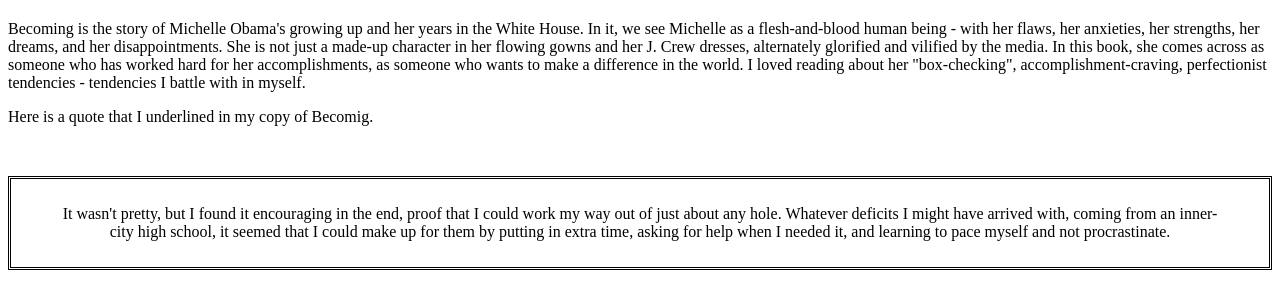
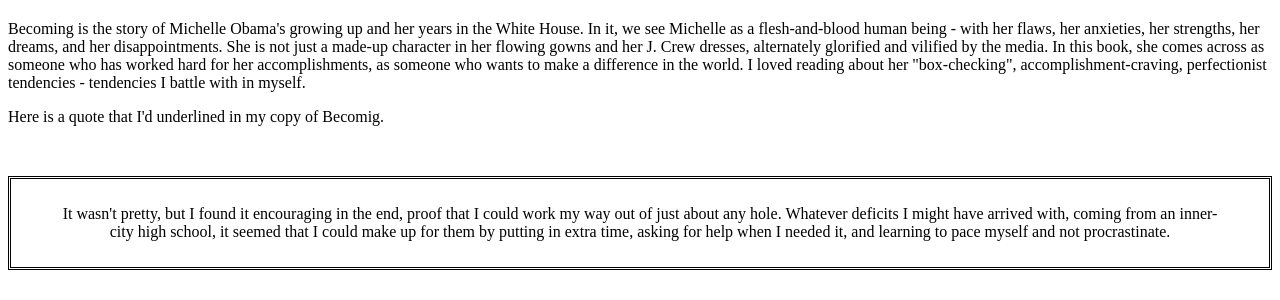
Before and after one commit to ThisisRajiRaj/thisisrajiraj.github.io, a Jekyll site: the page posts/yearinreview2020.html, which Jekyll copies as it is, in a window 1280 px wide and 900 px high, scrolled down 2172 px. Shown: the part 413-713 px from the top of the window. Built offline with Jekyll 4.4.1, drawn with Linux system fonts in a browser that asks for light colours.

```diff
--- a/posts/yearinreview2020.html
+++ b/posts/yearinreview2020.html
@@ -152,7 +152,7 @@ along with a few pictures from my life, this year.
     perfectionist tendencies - tendencies I battle with in myself.
 </p>
 <p>
-    Here is a quote that I underlined in my copy of Becomig.
+    Here is a quote that I'd underlined in my copy of Becomig.
 </p>
 <br/>
 <p>
```
